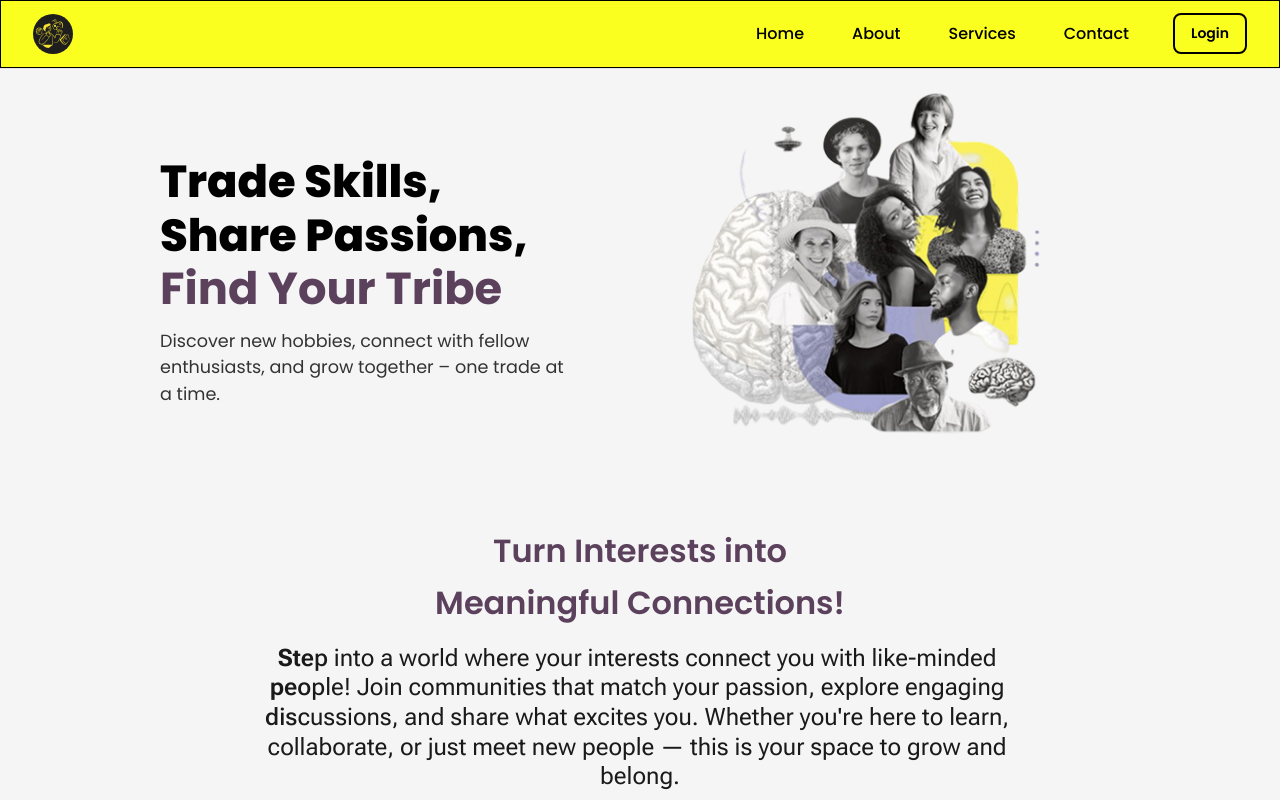
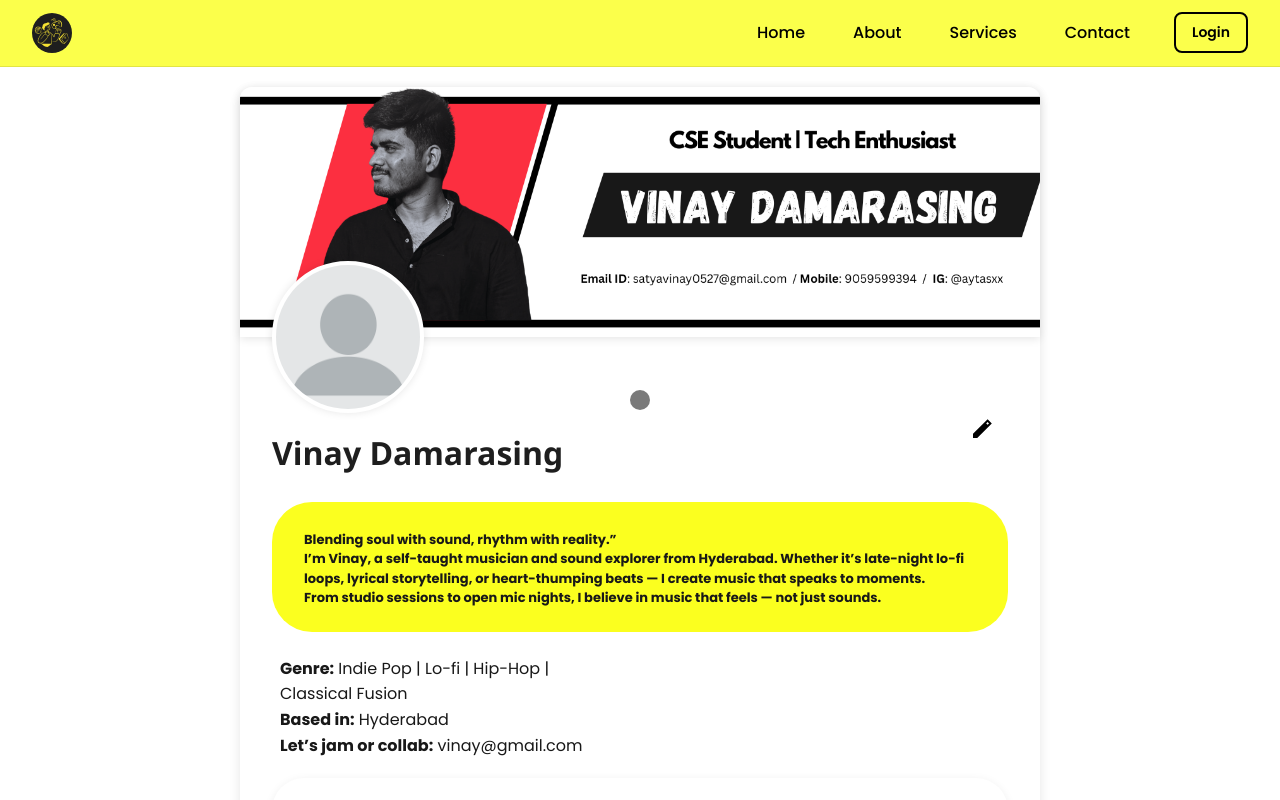
Before and after one commit to satya1844/project-vivid, a React (Vite) app in the folder vivid/: page /userdashboard in a window 1280 px wide. Shown: the top 800 px of the page. Built offline with nearby package versions, Linux system fonts and the light colour scheme.

Commit message:
Add routing and layout structure; update styles and dependencies

```diff
--- a/vivid/index.html
+++ b/vivid/index.html
@@ -1,7 +1,7 @@
 <!doctype html>
 <html lang="en">
   <head>
-    <meta charset="UTF-8" />
+
 
     <title>Vivid</title>
   </head>
--- a/vivid/package.json
+++ b/vivid/package.json
@@ -14,7 +14,8 @@
     "lucide-react": "^0.501.0",
     "ogl": "^1.0.11",
     "react": "^19.0.0",
-    "react-dom": "^19.0.0"
+    "react-dom": "^19.0.0",
+    "react-router-dom": "^7.5.1"
   },
   "devDependencies": {
     "@eslint/js": "^9.21.0",
--- a/vivid/pages/LoginPage/LoginPage.css
+++ b/vivid/pages/LoginPage/LoginPage.css
@@ -1,7 +1,7 @@
 body {
   margin: 0;
   font-family: 'Inter', sans-serif;
-  background-color: #1e1e1e;
+  background-color: #2D2D2D; /* Changed background color */
   color: #fff;
 }
 
--- a/vivid/pages/LoginPage/LoginPage.jsx
+++ b/vivid/pages/LoginPage/LoginPage.jsx
@@ -2,7 +2,7 @@ import React, { useState } from "react";
 import { Eye, EyeOff } from "lucide-react";
 import "./LoginPage.css";
 // Ensure the file exists or replace with an existing image
-import LoginImage from "../../assets/signup.svg"; // Replace with a valid image path
+import LoginImage from "../../src/assets/signup.svg"; // Replace with a valid image path
 
 function LoginPage() {
   const [showPassword, setShowPassword] = useState(false);
--- a/vivid/pages/UserdashBoard/UserdashBoard.css
+++ b/vivid/pages/UserdashBoard/UserdashBoard.css
@@ -247,7 +247,7 @@
   background-color: #fbff1f;
   color: #000000;
   font-family: 'Poppins', sans-serif;
-  font-size: 14px;
+  font-size: 16px; /* Increased font size */
   font-weight: 600;
   border: 2px solid #000000;
   border-radius: 8px;
--- a/vivid/pages/signupPage/SignUp.css
+++ b/vivid/pages/signupPage/SignUp.css
@@ -1,18 +1,19 @@
 body {
   margin: 0;
   font-family: 'Inter', sans-serif;
-  background-color: #1e1e1e;
-  color: #fff;
+  background-color: #2D2D2D;
+  color: #000000;
 }
 
 .signup-container {
-  height: 100vh;
+  height: 80vh;
   display: flex;
   justify-content: center;
   align-items: center;
 }
 
 .signup-content {
+  margin-top: 20px;
   display: flex;
   justify-content: center;
   align-items: center;
@@ -20,7 +21,7 @@ body {
 }
 
 .signup-image img {
-  width: 300px;
+  width: 500px;
   height: auto;
 }
 
--- a/vivid/pages/signupPage/SignUp.jsx
+++ b/vivid/pages/signupPage/SignUp.jsx
@@ -1,7 +1,7 @@
 import React, { useState } from "react";
 import { Eye, EyeOff } from "lucide-react";
 import "./SignUp.css";
-import SignUpImage from "../../assets/signup.svg";
+import SignUpImage from "../../src/assets/signup.svg";
 
 function SignUp() {
   const [showPassword, setShowPassword] = useState(false);
--- a/vivid/src/App.jsx
+++ b/vivid/src/App.jsx
@@ -1,24 +1,47 @@
-import React from "react";
-import NavBar from "./Components/NavBar/NavBar";
-import MainSection from "./Components/MainSection/MainSection";
-import PeopleCardsContainer from "./Components/PeopleCardContainerfolder/PeopleCardsContainer";
-import { Content } from "./Components/CAT/cat";
-import CommunityCardsSection from "./Components/CommunityCards/CommunityCardsSection";
-import UserdashBoard from "../pages/UserdashBoard/UserdashBoard";
+import React from 'react';
+import { BrowserRouter as Router, Route, Routes, Link, useLocation } from 'react-router-dom';
+import MainSection from './Components/MainSection/MainSection';
+import LoginPage from '../pages/LoginPage/LoginPage';
+import SignUpPage from '../pages/signupPage/SignUp';
+import UserdashBoard from '../pages/UserdashBoard/UserdashBoard';
+import Ribbons from '../ReactBits/Ribbons/Ribbons';
+import FollowCursor from './assets/Cursor';
+import PeopleCardsContainer from '../src/Components/PeopleCardContainerfolder/PeopleCardsContainer';
+import CommunityCardsSection from '../src/Components/CommunityCards/CommunityCardsSection';
+import NavBar from '../src/Components/NavBar/NavBar';
 
+function Layout() {
+  const location = useLocation();
+  return (
+    <>
+      {/* Render NavBar only if the current path is not "/signup" */}
+      {location.pathname !== '/signup' && <NavBar />}
+      <Routes>
+        <Route path="/" element={
+          <>
+            <MainSection />
+            <PeopleCardsContainer />
+            <CommunityCardsSection />
+            <div style={{ textAlign: 'center', padding: '20px' }}>
+              <Link to="/login">Login</Link> | <Link to="/signup">Sign Up</Link> | <Link to="/userdashboard">User Dashboard</Link>
+            </div>
+            <Ribbons />
+          </>
+        } />
+        <Route path="/login" element={<LoginPage />} />
+        <Route path="/signup" element={<SignUpPage />} />
+        <Route path="/userdashboard" element={<UserdashBoard />} />
+      </Routes>
+    </>
+  );
+}
 
 function App() {
   return (
-    <div className="App">
-      <NavBar />
-      <MainSection />
-      <PeopleCardsContainer />
-      <Content />
-      <CommunityCardsSection />
-
-      {/* < UserdashBoard /> */}
-
-    </div>
+    <Router>
+      <FollowCursor />
+      <Layout />
+    </Router>
   );
 }
 
--- a/vivid/src/Components/NavBar/NavBar.css
+++ b/vivid/src/Components/NavBar/NavBar.css
@@ -3,6 +3,10 @@
   width: 100%;
   margin-top: 0px;
   border-bottom: 1px solid rgba(0, 0, 0, 0.1);
+  position: sticky; /* Make the navbar sticky */
+  top: 0; /* Stick it to the top */
+  background-color: rgba(251, 255, 31, 0.8); /* Transparent Yellow */
+  z-index: 100; /* Ensure it stays on top of other content */
 }
 
 .navBar-container {
@@ -12,8 +16,9 @@
   padding: 12px 32px; /* Adjusted padding for better scaling */
   max-width: 1280px;
   margin: 0 auto;
-  background-color: #FBFF1F;
-  border: #000000 solid 1px;
+  background: transparent;
+
+
 }
 
 /* Logo styles */
```
Also changed, not shown: vivid/public/site.webmanifest (added), 1 other file (tests, documents, lock files or other folders).
